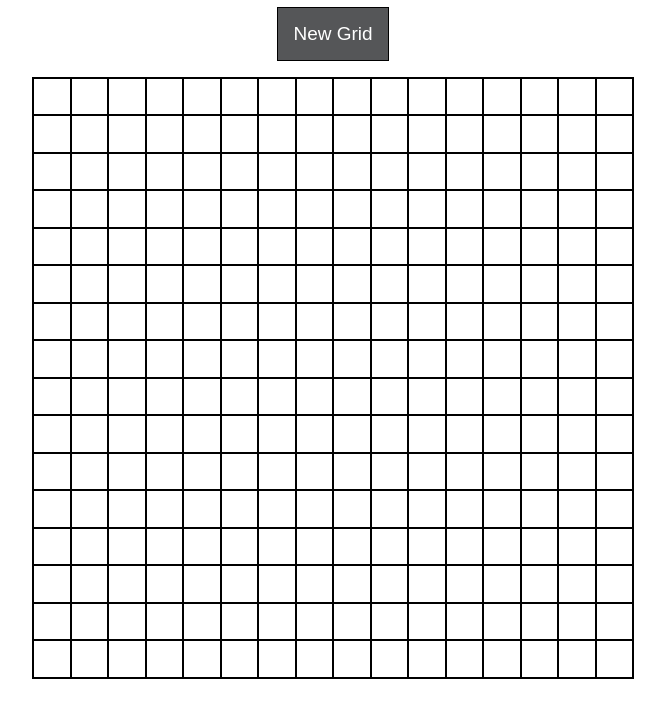
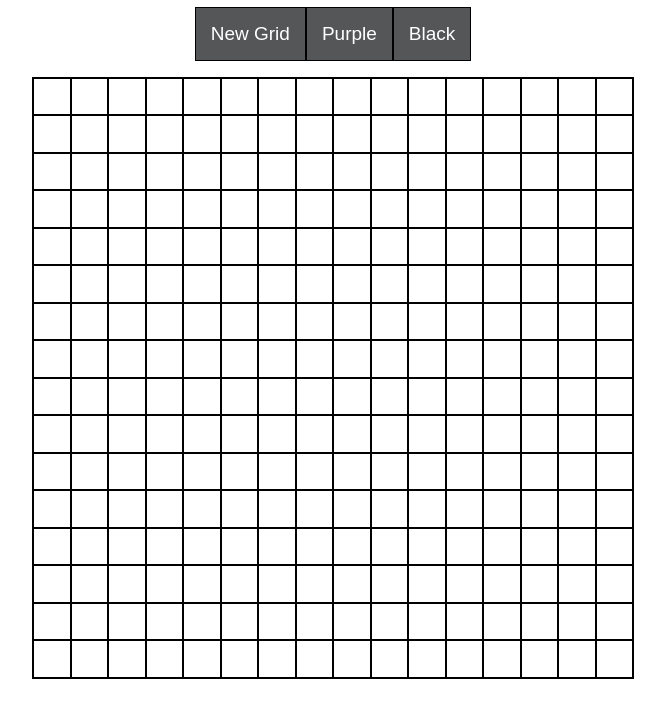
Before and after one commit to Snack-Time/etch-a-sketch, a plain HTML site: page index.html in a window 1280 px wide. Shown: the part 81-800 px from the top of the page, without its empty margins (307-972 px from the left). Drawn offline with Linux system fonts and the light colour scheme.

Commit message:
add purple button for a friend

```diff
--- a/index.html
+++ b/index.html
@@ -15,6 +15,8 @@
     <div id="body-container">
         <div id="buttons">
             <button type="button" class="newGridButton" onclick="newGrid()">New Grid</button>
+            <button type="button" class="newGridButton" onclick="whatIfItWasPurple()">Purple</button>
+            <button type="button" class="newGridButton" onclick="blackColor()">Black</button>
         </div>
         <div id="grid-container">
         </div>
--- a/script.js
+++ b/script.js
@@ -31,4 +31,12 @@ function newGrid() {
     gridContainerSelector.innerHTML = "";
     newGridNum = prompt("Enter new Grid Dimension", "16");
     gridMaker(newGridNum);
+}
+
+function whatIfItWasPurple() {
+    color = "purple";
 };
+
+function blackColor() {
+    color = "black"
+}
```
